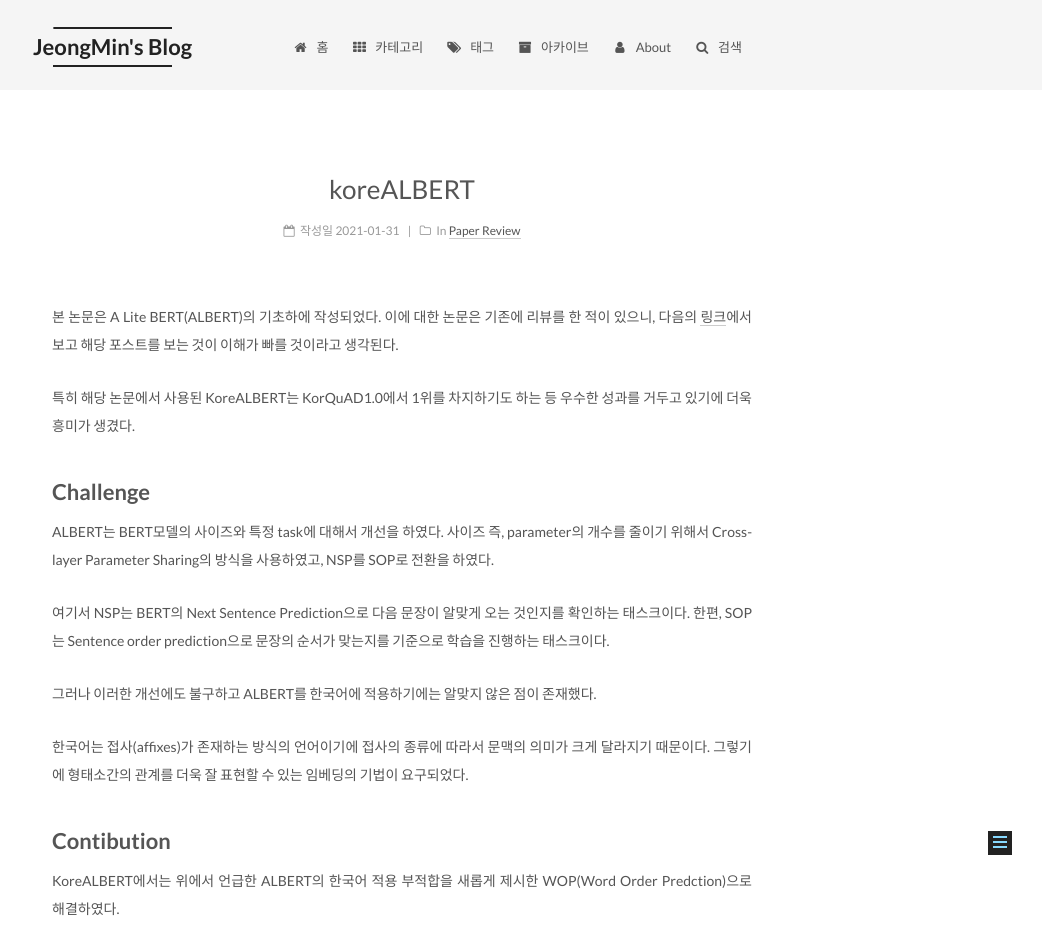
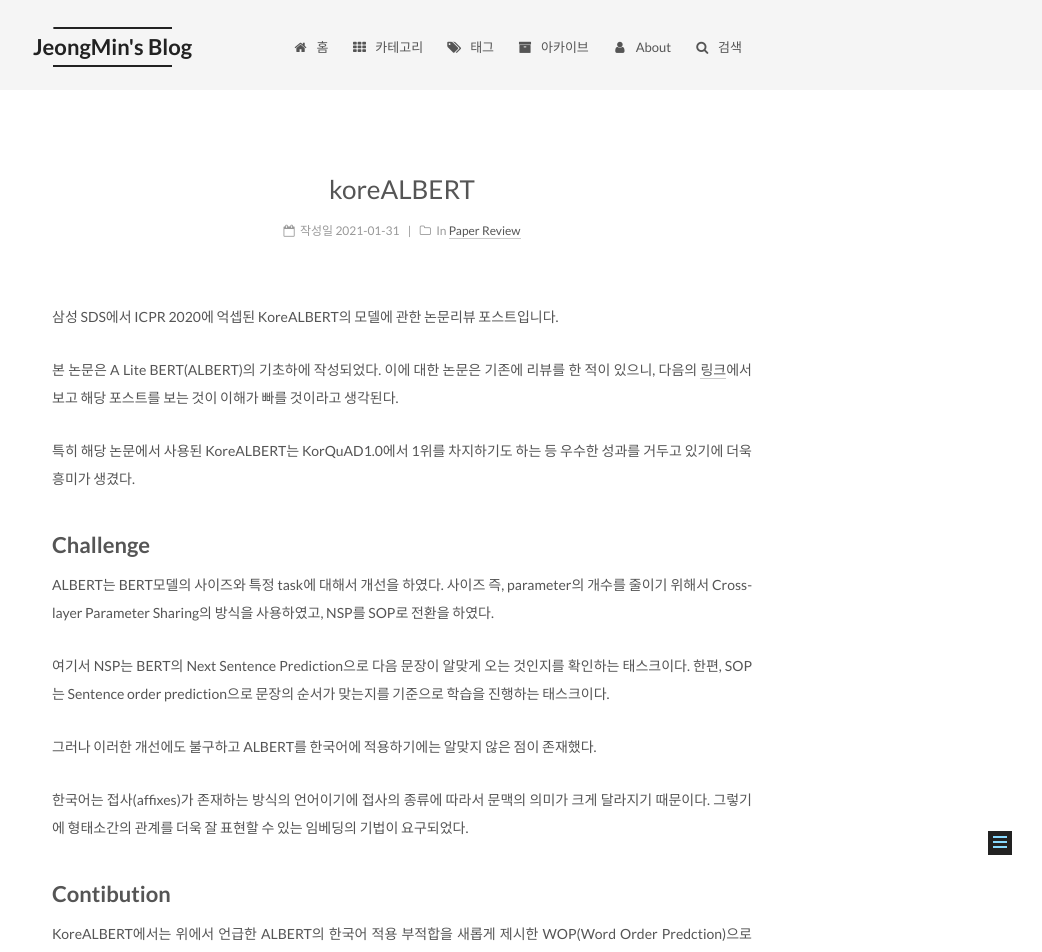
Before and after one commit to silverstar0727/silverstar0727.github.io, a Jekyll site: the page built from _posts/PR/2021-01-31-KoreALBERT.md, in a window 1280 px wide. Shown: the top 952 px of the page, without its empty margins (238-1280 px from the left). Built offline with Jekyll 4.4.1, drawn with Linux system fonts in a browser that asks for light colours; comment, search, counter and statistics services are not loaded.

Commit message:
Update 2021-01-31-KoreALBERT.md

```diff
--- a/_posts/PR/2021-01-31-KoreALBERT.md
+++ b/_posts/PR/2021-01-31-KoreALBERT.md
@@ -7,6 +7,8 @@ category: Paper Review
 tags: [PR]
 comments: False
 ---
+
+삼성 SDS에서 ICPR 2020에 억셉된 KoreALBERT의 모델에 관한 논문리뷰 포스트입니다.
 
 본 논문은 A Lite BERT(ALBERT)의 기초하에 작성되었다.
 이에 대한 논문은 기존에 리뷰를 한 적이 있으니, 다음의 [링크](https://silverstar0727.github.io/paper%20review/2020/12/14/ALBERT/#)에서 보고 해당 포스트를 보는 것이 이해가 빠를 것이라고 생각된다.
```
